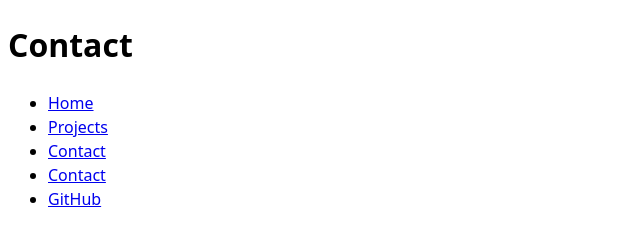
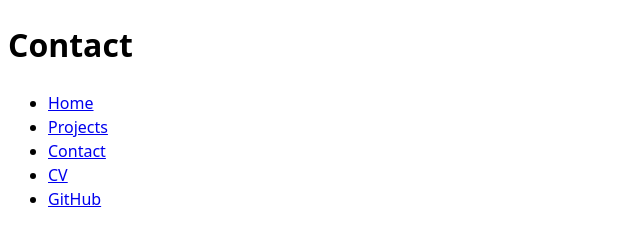
Before and after one commit to nancyshenn/portfolio, a plain HTML site: page contact/index.html in a window 1280 px wide. Shown: the top 225 px of the page, 0-640 px from the left. Drawn offline with Linux system fonts and the light colour scheme.

Commit message:
updated link for cv

```diff
--- a/contact/index.html
+++ b/contact/index.html
@@ -13,7 +13,7 @@
             <li><a href="../index.html">Home</a></li>
             <li><a href="index.html">Projects</a></li>
             <li><a href="../contact/index.html">Contact</a></li>
-            <li><a href="../cv/index.html">Contact</a></li>
+            <li><a href="../cv/index.html">CV</a></li>
             <li><a href="https://github.com/nancyshenn" target="_blank">GitHub</a></li>
         </ul>
     </nav>
```
Also changed, not shown: index.html (+1 -1 lines), projects/index.html (+1 -1 lines).
